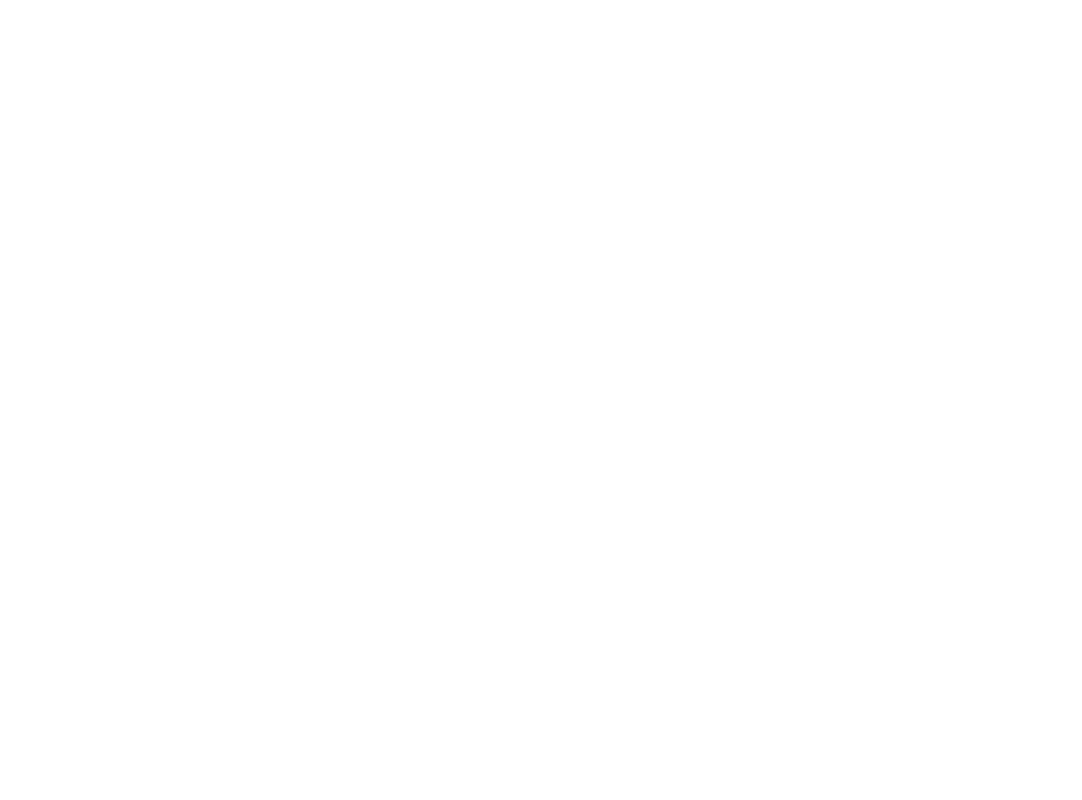
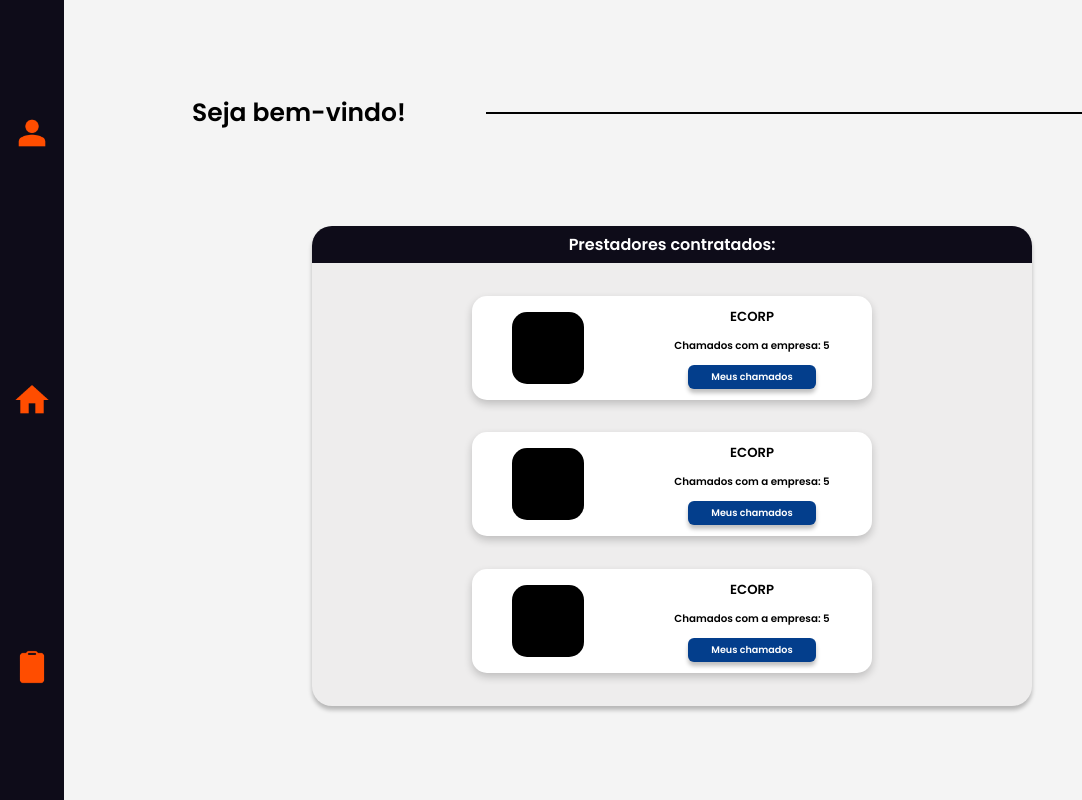
Before and after one commit to ArchFacts/App-Web, a React (Vite) app in the folder archfacts/: page /hub in a window 1280 px wide. Before the commit this address had no page. Shown: the whole page, without its empty margins (0-1082 px from the left). Built offline with nearby package versions, Linux system fonts and the light colour scheme.

Commit message:
Feat: Adding the correct partner enterprises screen

```diff
--- /dev/null
+++ b/archfacts/src/pages/Empresas-Parceiras/empresasParceiras.jsx
@@ -0,0 +1,29 @@
+import React from 'react';
+import styles from './empresasParceiras.module.css'
+import EnterpriseCard from '../../components/Enterprise-Card/enterpriseCard';
+import Input from '../../components/Input/Input-Usuario/input.jsx';
+
+const EmpresasParceiras = () => {
+
+    return (
+
+        <>
+            <div className={styles.upperBar}>
+
+            </div>
+            <div className={styles.principal}>
+                <input type="text" placeholder='Pesquisar...' className={styles.input} />
+                <EnterpriseCard />
+                <EnterpriseCard />
+                <EnterpriseCard />
+
+            </div>
+            <div className={styles.lateralDireita}>
+            </div>
+
+        </>
+
+    )
+
+}
+export default EmpresasParceiras;
--- /dev/null
+++ b/archfacts/src/pages/Empresas-Parceiras/empresasParceiras.module.css
@@ -0,0 +1,51 @@
+* {
+    color: black;
+    font-family: 'Poppins-Semibold';
+    src: url('../utils/fonts/Poppins-SemiBold.ttf');
+}
+
+.principal {
+    height: 85vh;
+    background-color: white;
+    width: 65%;
+    display: flex;
+    flex-direction: column;
+    justify-content: space-evenly;
+    align-items: center;
+}
+
+.upperBar {
+    top: 0;
+    width: 65%;
+    height: 15vh;
+    background-color: rgb(255, 255, 255);
+}
+
+.input {
+    border: none;
+    border-bottom: 2px solid gray;
+    font-size: 0.7rem;
+    width: 25vw;
+    font-family: Poppins-Regular;
+    height: 2rem;
+    display: flex;
+    padding: 0 30px;
+    color: black;
+}
+
+.input:focus {
+    outline: none;
+}
+
+input::placeholder {
+    transform: translateY(3px);
+}
+
+.lateralDireita{
+    width: 35%;
+    background-color: rgb(107, 106, 106);
+    height: 100rem;
+    right: 0;
+    position: absolute;
+    top: 0;
+}
--- /dev/null
+++ b/archfacts/src/pages/Hub/Hub.jsx
@@ -0,0 +1,39 @@
+import React from 'react';
+import EnterpriseCard from '../../components/Enterprise-Card/enterpriseCard';
+import styles from './Hub.module.css'
+import SideBar from '../../components/Side-Bar/sideBar';
+
+
+const Hub = () => {
+    return (
+        <>
+            <div className={styles.container}>
+
+                <SideBar/>
+                <div className={styles.content}>
+                    <div className={styles.capsula}>
+                        <span className={styles.text}>Seja bem-vindo!</span>
+                        <div className={styles.welcome}>
+                        </div>
+                    </div>
+
+                    <div className={styles.empresasContainer}>
+                        <div className={styles.barraSuperior}>
+                            <p>Prestadores contratados:</p>
+                        </div>
+                        <div className={styles.cardsEmpresas}>
+                            <EnterpriseCard />
+                            <EnterpriseCard />
+                            <EnterpriseCard />
+                        </div>
+
+                    </div>
+
+                </div>
+            </div>
+
+
+        </>
+    )
+}
+export default Hub;
--- /dev/null
+++ b/archfacts/src/pages/Hub/Hub.module.css
@@ -0,0 +1,83 @@
+* {
+    color: black;
+    font-family: 'Poppins-Semibold';
+    src: url('../utils/fonts/Poppins-SemiBold.ttf');
+}
+
+/* body {
+    overflow: hidden;
+} */
+
+.sideBar {
+    background-color: #0E0C19;
+    height: 100vh;
+    width: 4rem;
+    left: 0%;
+    order: 0;
+}
+
+.container {
+    display: flex;
+    width: 100%;
+    height: 100vh;
+    flex-direction: row;
+}
+
+.empresasContainer {
+    background-color: rgb(238, 237, 237);
+    height: 30rem;
+    width: 45rem;
+    border-radius: 20px;
+    box-shadow: 0px 4px 4px rgba(0, 0, 0, 0.25);
+    display: flex;
+    flex-direction: column;
+    align-items: center;
+}
+
+.content {
+    flex-grow: 1;
+    background-color: #f4f4f4;
+    display: flex;
+    justify-content: space-evenly;
+    align-items: center;
+    flex-direction: column;
+}
+.barraSuperior{
+    border-radius: 20px 20px 0 0;
+    background-color: #0E0C19;
+    width: 100%;
+    height: 2.5rem;
+    display: flex;
+    justify-content: center;
+    align-items: center;
+    color: white;
+    font-size: 1rem;
+}
+
+.cardsEmpresas{
+    display: flex;
+    justify-content: space-evenly;
+    flex-direction: column;
+    width: 100%;
+    align-items: center;
+    height: 100%;
+}
+
+.welcome{
+    background-color: black;
+    height: 2px;
+    flex-grow: 1;
+}
+
+.capsula{
+    width: 100%;
+    display: flex;
+    align-items: center;
+}
+
+.text {
+    white-space: nowrap;
+    margin-right: 5rem;
+    margin-left: 8rem;
+    font-size: 25px;
+}
--- a/archfacts/src/routes.jsx
+++ b/archfacts/src/routes.jsx
@@ -5,7 +5,8 @@ import CadastroEmpresa from "./pages/Cadastro/Cadastro-Empresa/cadastro_empresa"
 import CadastroFuncionario from "./pages/Cadastro/Cadastro-Funcionario/cadastro_funcionario";
 import CadastroUsuario from "./pages/Cadastro/Cadastro-Usuario/cadastro_usuario";
 import NivelUsuario from "./pages/Nivel-Usuario/nivel_usuario";
-import EmpresasParceiras from "./pages/EmpresasParceiras/EmpresasParceiras";
+import Hub from "./pages/Hub/Hub";
+import EmpresasParceiras from "./pages/Empresas-Parceiras/empresasParceiras";
 
 function Rotas() {
     return (
@@ -17,7 +18,8 @@ function Rotas() {
                     <Route path="/nivel-usuario" element={<NivelUsuario />} />
                     <Route path='/cadastrar-empresa' element={<CadastroEmpresa />} />
                     <Route path='/cadastrar-funcionario' element={<CadastroFuncionario />} />
-                    <Route path='/empresas-parceiras' element={<EmpresasParceiras /> }/>
+                    <Route path='/hub' element={<Hub /> }/>
+                    <Route path ='/empresas-parceiras' element={<EmpresasParceiras/>}/>
                 </Routes>
             </BrowserRouter>
         </>
```
